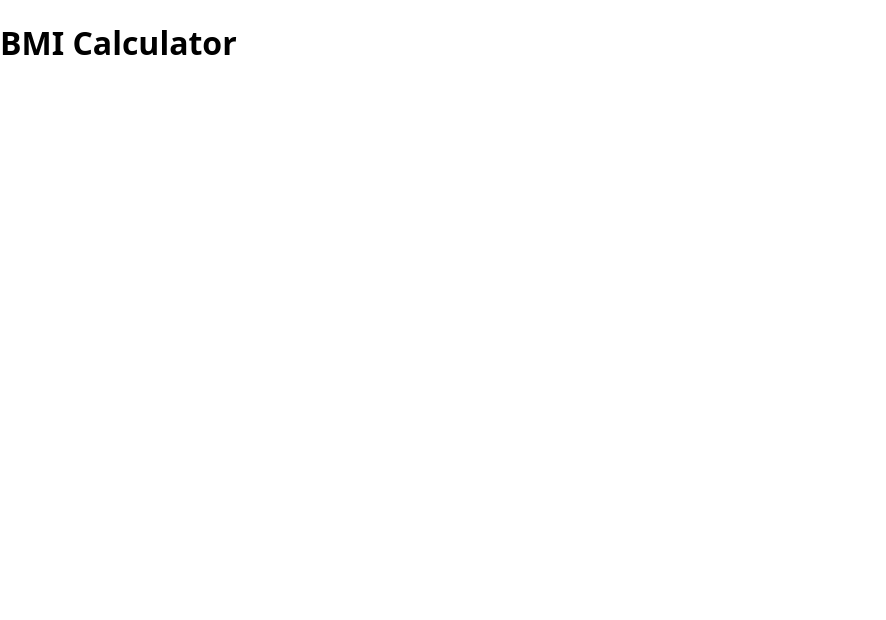
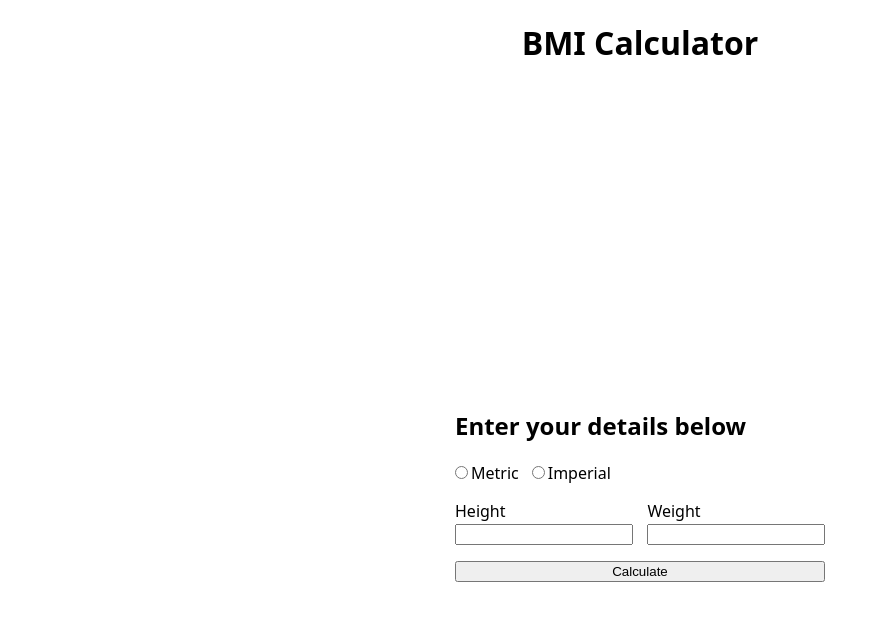
Before and after one commit to ntjnh/bmi-calculator, a React (Vite) app: page / in a window 1280 px wide. Shown: the top 620 px of the page, without its empty margins (0-886 px from the left). Built offline with nearby package versions, Linux system fonts and the light colour scheme.

Commit message:
Create form

```diff
--- a/src/App.jsx
+++ b/src/App.jsx
@@ -3,11 +3,49 @@ import './App.css'
 
 function App() {
 
-  return (
-    <>
-      <h1>BMI Calculator</h1>
-    </>
-  )
+    return (
+        <>
+            <header>
+                <h1>BMI Calculator</h1>
+            </header>
+
+            <main>
+                <section className="calculator">
+                    <h2>Enter your details below</h2>
+
+                    <form>
+                        <div className="units">
+                            <div>
+                                <input type="radio" name="units" id="metric" />
+                                <label htmlFor="metric">Metric</label>
+                            </div>
+
+                            <div>
+                                <input type="radio" name="units" id="imperial" />
+                                <label htmlFor="imperial">Imperial</label>
+                            </div>
+                        </div>
+
+                        <div className="measurements">
+                            <div>
+                                <label htmlFor="height">Height</label>
+                                <input type="text" name="height" id="height" />
+                            </div>
+
+                            <div>
+                                <label htmlFor="weight">Weight</label>
+                                <input type="text" name="weight" id="weight" />
+                            </div>
+                        </div>
+
+                        <button className="calculate-button" type="submit">Calculate</button>
+                    </form>
+                </section>
+            </main>
+
+            <footer></footer>
+        </>
+    )
 }
 
 export default App
```
